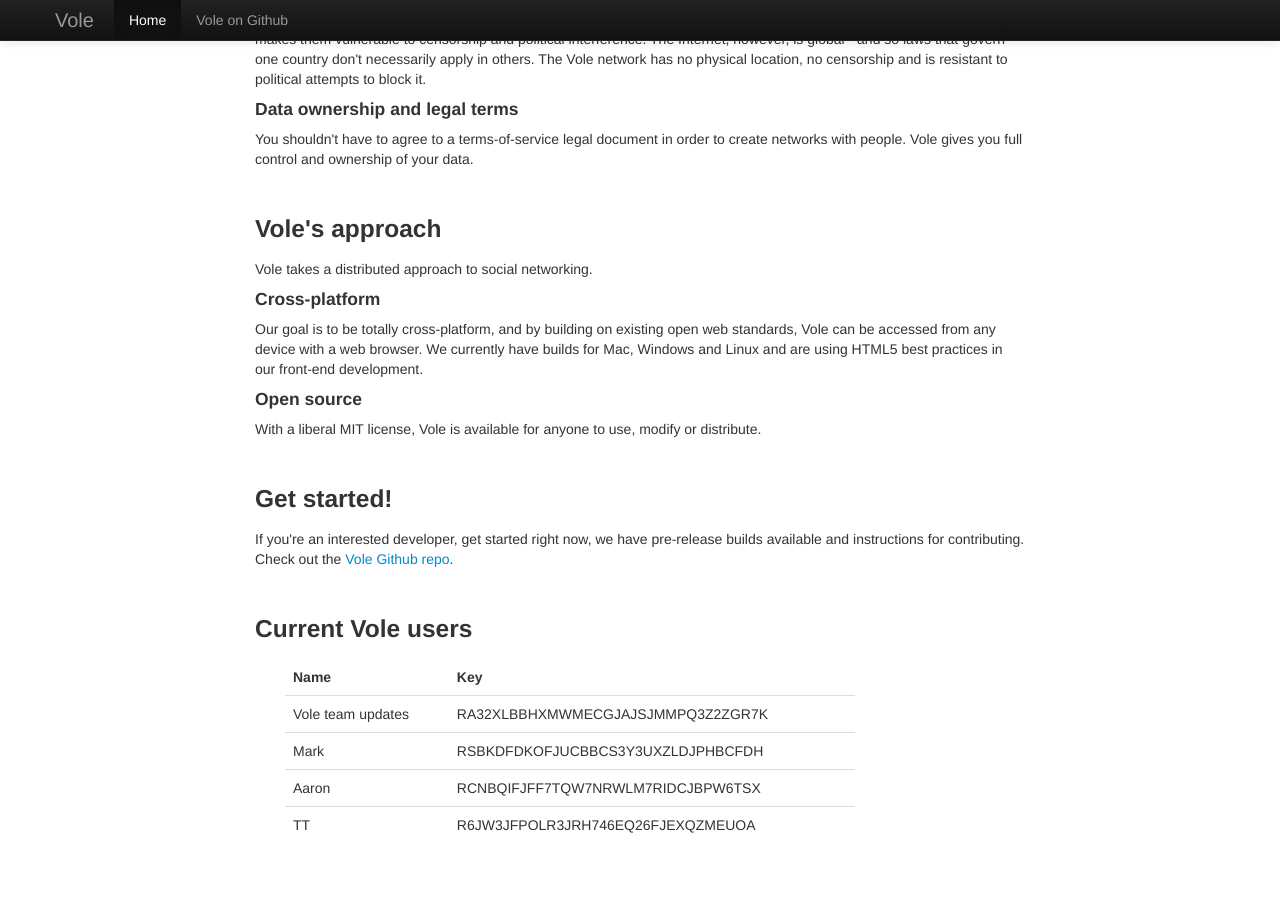
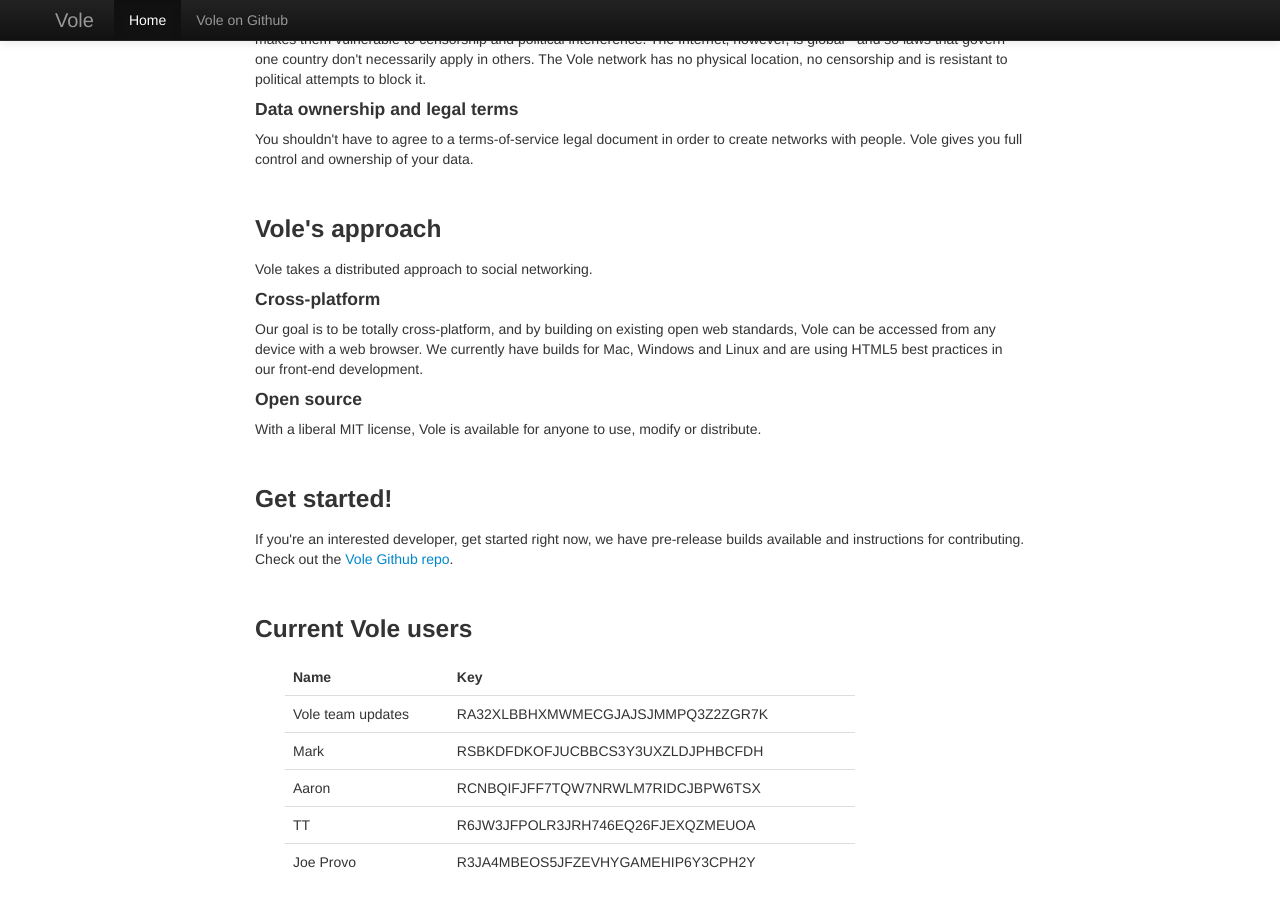
Before and after one commit to vole/vole.github.io, a Jekyll site: the page built from index.html, in a window 1280 px wide and 900 px high, scrolled down 1722 px. Built offline with Jekyll 4.4.1, drawn with Linux system fonts in a browser that asks for light colours; before the commit the page ends 2585 px from its top, so only the background shows below that.

Commit message:
Add Joe Provo (jzp)
Add Joe Provo (jzp)

```diff
--- a/index.html
+++ b/index.html
@@ -109,6 +109,10 @@
               <td>TT</td>
               <td>R6JW3JFPOLR3JRH746EQ26FJEXQZMEUOA</td>
             </tr>
+            <tr>
+              <td>Joe Provo</td>
+              <td>R3JA4MBEOS5JFZEVHYGAMEHIP6Y3CPH2Y</td>
+            </tr>
           </tbody>
         </table>
       </div>
```
